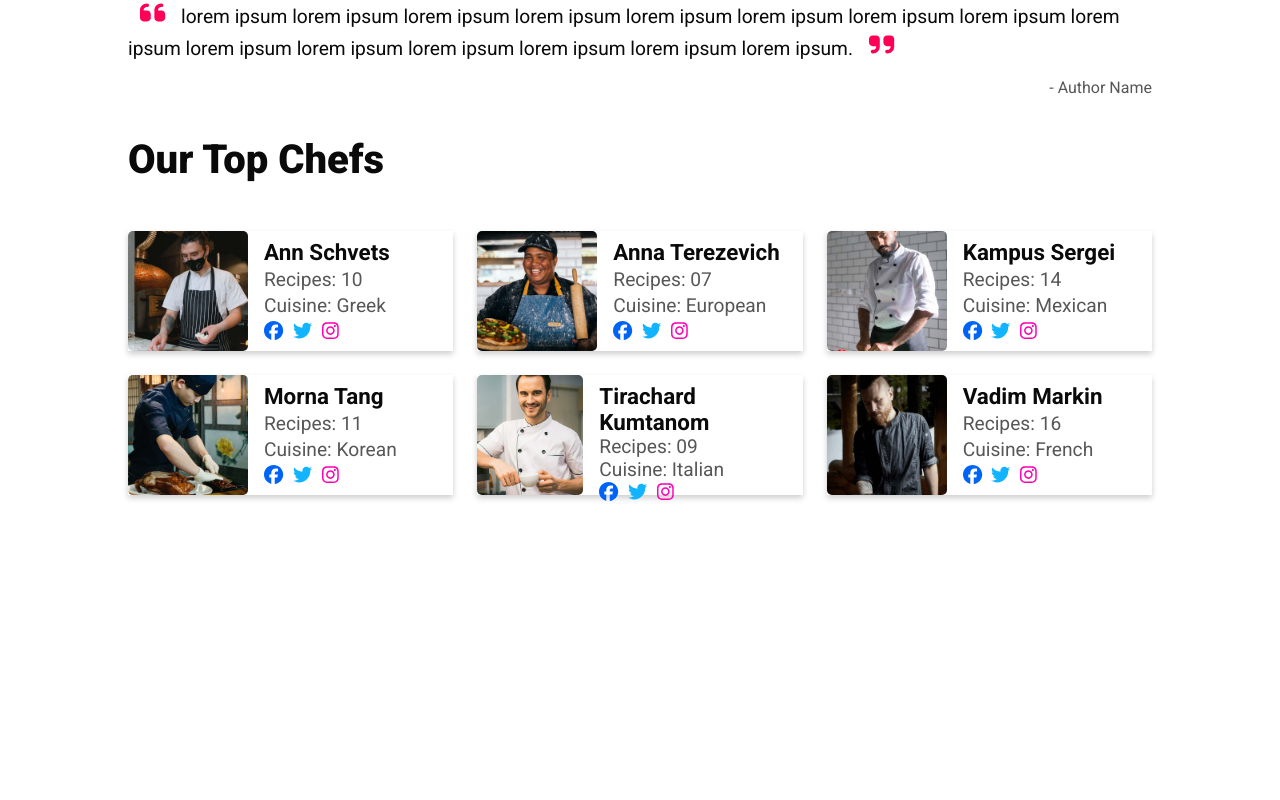
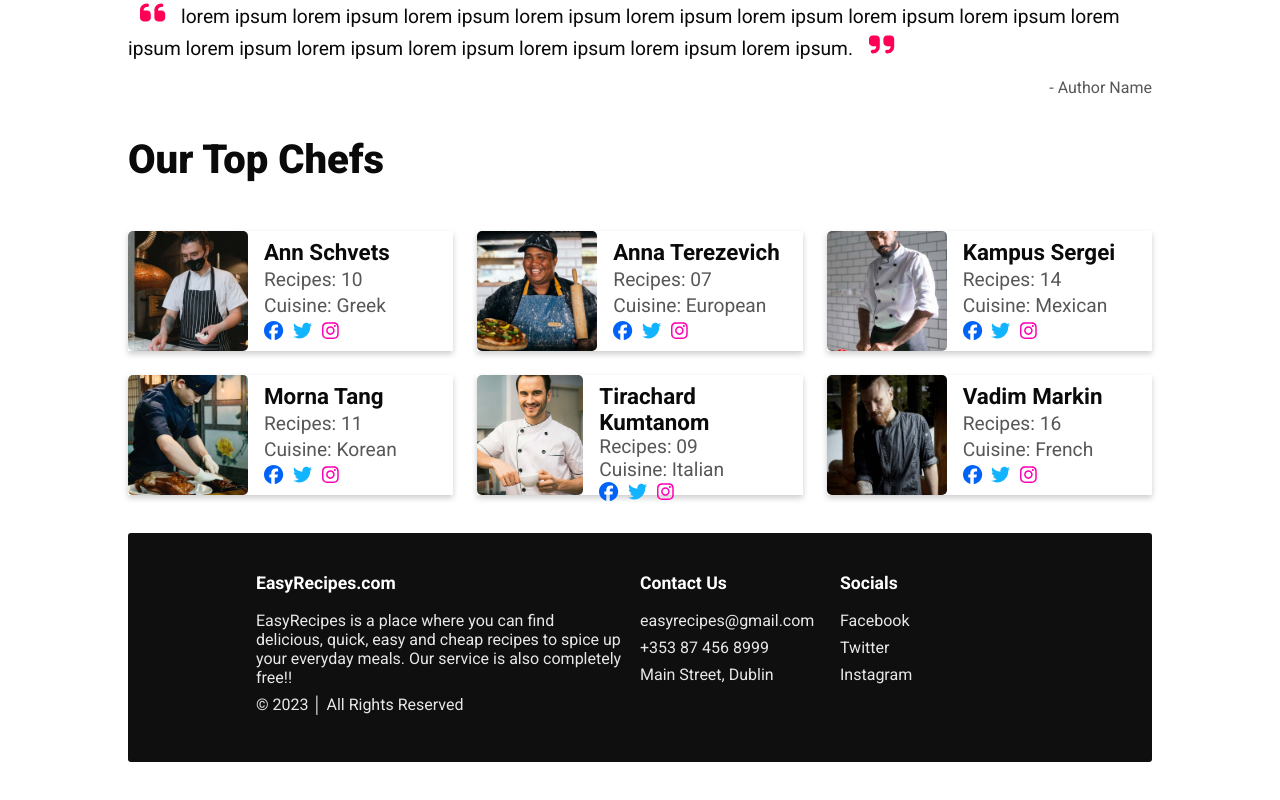
Before and after one commit to Renaldas0/Recipes-App_React, a React (Create React App) app in the folder recipe-app/: page / in a window 1280 px wide. Shown: the part 1052-1852 px from the top of the page. Before the commit the page ends 1623 px from the top, so only its background shows below. Built offline with nearby package versions, Linux system fonts and the light colour scheme.

Commit message:
add footer

```diff
--- a/recipe-app/src/App.js
+++ b/recipe-app/src/App.js
@@ -3,6 +3,7 @@ import HeroSection from "./components/hero-section";
 import ImproveSkills from "./components/improveSkills";
 import QuoteSection from "./components/quoteSection";
 import ChefsSection from "./components/chefsSection";
+import Footer from "./components/footer";
 
 function App() {
   return (
@@ -13,6 +14,7 @@ function App() {
         <ImproveSkills />
         <QuoteSection />
         <ChefsSection />
+        <Footer />
       </div>
     </div>
   );
--- /dev/null
+++ b/recipe-app/src/components/footer.js
@@ -0,0 +1,25 @@
+function Footer() {
+    return (
+        <div className="footer container">
+            <div className="footer-section">
+                <p className="title">EasyRecipes.com</p>
+                <p>EasyRecipes is a place where you can find delicious, quick, easy and cheap recipes to spice up your everyday meals. Our service is also completely free!!</p>
+                <p>&copy; 2023 │ All Rights Reserved</p>
+            </div>
+            <div className="footer-section">
+                <p className="title">Contact Us</p>
+                <p>easyrecipes@gmail.com</p>
+                <p>+353 87 456 8999</p>
+                <p>Main Street, Dublin</p>
+            </div>
+            <div className="footer-section">
+                <p className="title">Socials</p>
+                <p className="media">Facebook</p>
+                <p className="media">Twitter</p>
+                <p className="media">Instagram</p>
+            </div>
+        </div>
+    )
+}
+
+export default Footer;
--- a/recipe-app/src/styles/index.scss
+++ b/recipe-app/src/styles/index.scss
@@ -95,65 +95,28 @@ img {
 
 @import "partials/quote-section.scss";
 
-.section.chefs {
-    display: block;
-}
+@import "partials/chefs-section.scss";
 
-.chefs-container {
+.footer {
+    background-color: #0f0f0f;
+    color: #fff;
+    padding-block: 2.5em;
     display: grid;
-    grid-template-columns: repeat(auto-fit, minmax(300px, 1fr));
-    grid-gap: 1.5em;
-    margin-top: 3em;
-}
+    grid-template-columns: 2fr 1fr 1fr;
+    grid-gap: 1em;
+    border-radius: 3px;
 
-.chef-card {
-    display: flex;
-    height: 120px;
-    box-shadow: 0 3px 6px var(--shadow-color);
-
-    img {
-        height: 100%;
-        width: 120px;
-        border-radius: 5px;
-    }
-
-    .chef-card-info {
-        height: 100%;
-        display: flex;
-        flex-direction: column;
-        justify-content: space-between;
-        padding: .5em 1em;
-
-        .chef-card-name {
-            font-size: 1.4em;
-            font-weight: bold;
-            color: var(--text-color);
+    .footer-section {
+        p {
+            opacity: .9;
+            margin-bottom: .5em;
         }
 
-        .chef-card-recipes,
-        .chef-card-cuisine {
-            color: var(--text-light);
-            font-size: 1.2em;
-        }
-
-        .chef-icons {
-            font-size: 1.2em;
-
-            svg {
-                margin-right: .5em;
-
-                &:nth-child(1) {
-                    color: #0063f7;
-                }
-
-                &:nth-child(2) {
-                    color: #13b4ff;
-                }
-
-                &:nth-child(3) {
-                    color: #ff00b3;
-                }
-            }
+        p.title {
+            opacity: 1;
+            font-size: 1.1em;
+            font-weight: bold;
+            margin-bottom: 1em;
         }
     }
 }
--- /dev/null
+++ b/recipe-app/src/styles/partials/chefs-section.scss
@@ -0,0 +1,62 @@
+.section.chefs {
+    display: block;
+}
+
+.chefs-container {
+    display: grid;
+    grid-template-columns: repeat(auto-fit, minmax(300px, 1fr));
+    grid-gap: 1.5em;
+    margin-top: 3em;
+}
+
+.chef-card {
+    display: flex;
+    height: 120px;
+    box-shadow: 0 3px 6px var(--shadow-color);
+
+    img {
+        height: 100%;
+        width: 120px;
+        border-radius: 5px;
+    }
+
+    .chef-card-info {
+        height: 100%;
+        display: flex;
+        flex-direction: column;
+        justify-content: space-between;
+        padding: .5em 1em;
+
+        .chef-card-name {
+            font-size: 1.4em;
+            font-weight: bold;
+            color: var(--text-color);
+        }
+
+        .chef-card-recipes,
+        .chef-card-cuisine {
+            color: var(--text-light);
+            font-size: 1.2em;
+        }
+
+        .chef-icons {
+            font-size: 1.2em;
+
+            svg {
+                margin-right: .5em;
+
+                &:nth-child(1) {
+                    color: #0063f7;
+                }
+
+                &:nth-child(2) {
+                    color: #13b4ff;
+                }
+
+                &:nth-child(3) {
+                    color: #ff00b3;
+                }
+            }
+        }
+    }
+}
```
